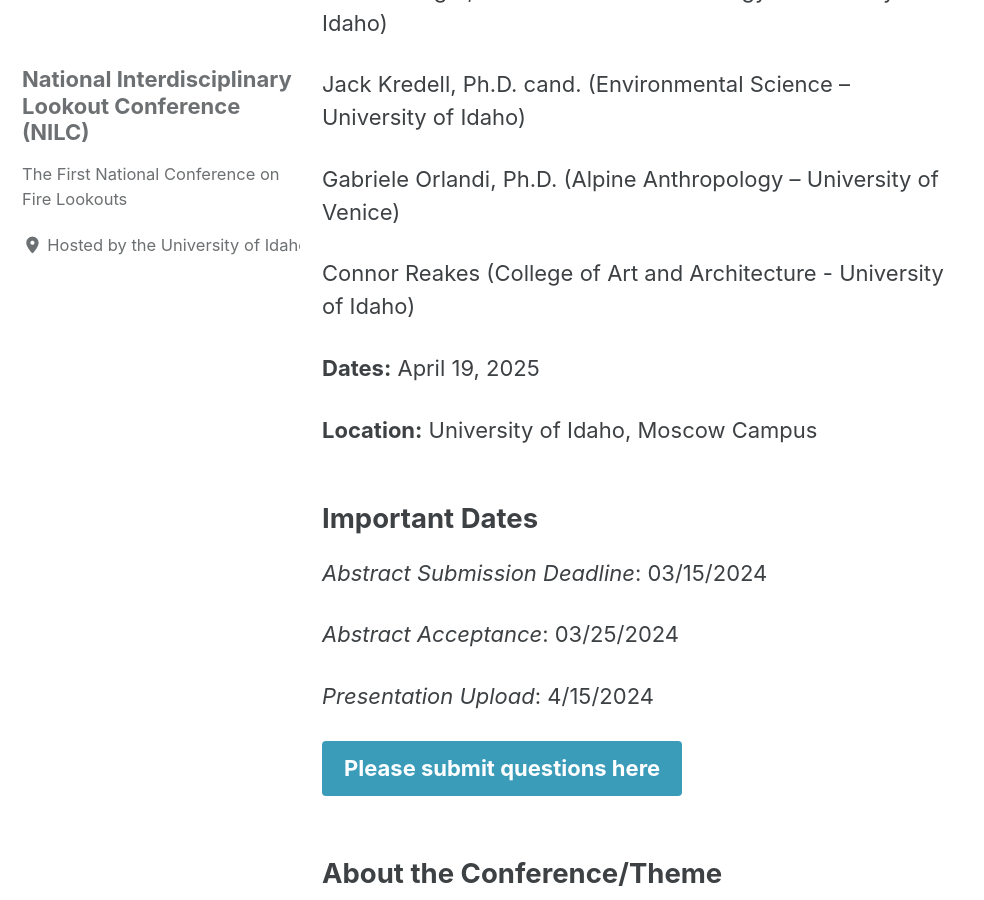
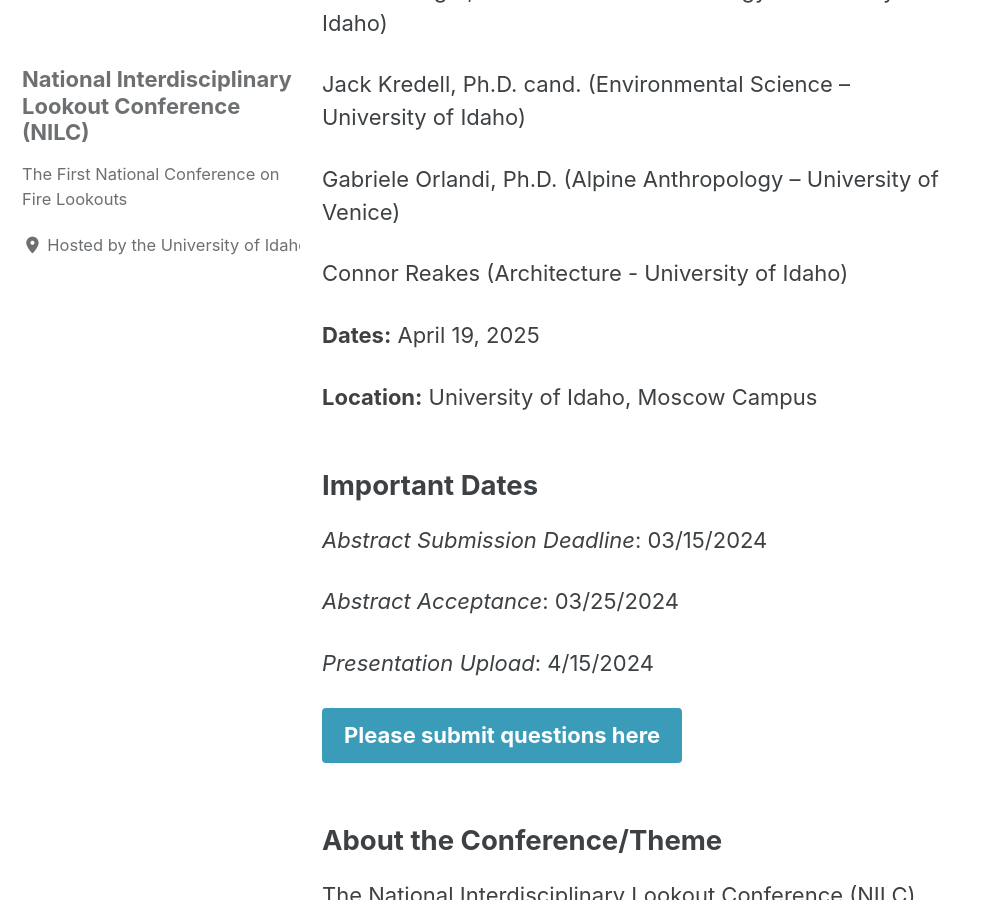
Before and after one commit to lookoutconference/lookoutconference.github.io, a Jekyll site: the page built from pages/about.md, in a window 1280 px wide and 900 px high, scrolled down 1406 px. Shown: the whole window, without its empty margins (0-984 px from the left). Built offline with Jekyll 4.4.1, drawn with Linux system fonts in a browser that asks for light colours; cached includes are drawn as plain includes; our own code applies the rules of GitHub Pages for plain Markdown files.

Commit message:
Update about.md

```diff
--- a/pages/about.md
+++ b/pages/about.md
@@ -43,7 +43,7 @@
 
 Gabriele Orlandi, Ph.D. (Alpine Anthropology – University of Venice)
 
-Connor Reakes (College of Art and Architecture - University of Idaho)
+Connor Reakes (Architecture - University of Idaho)
 
 
 
```
